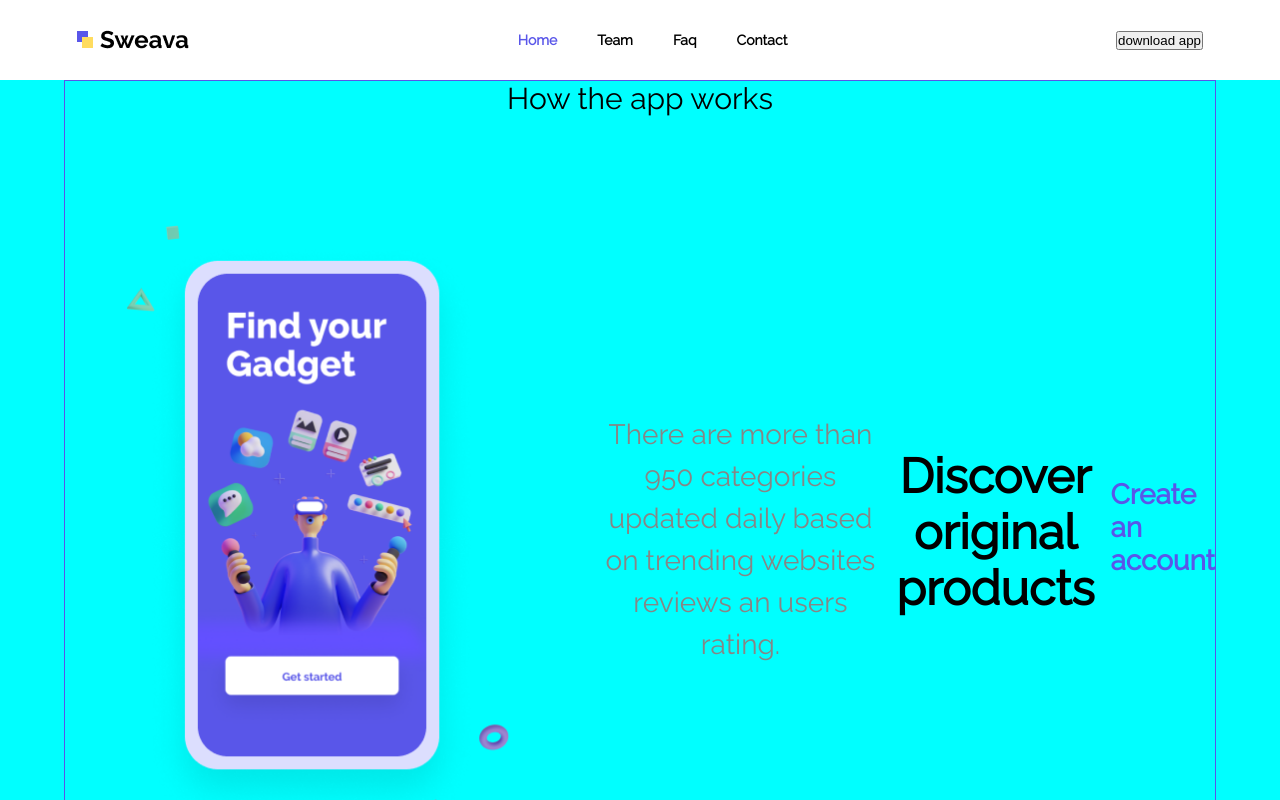
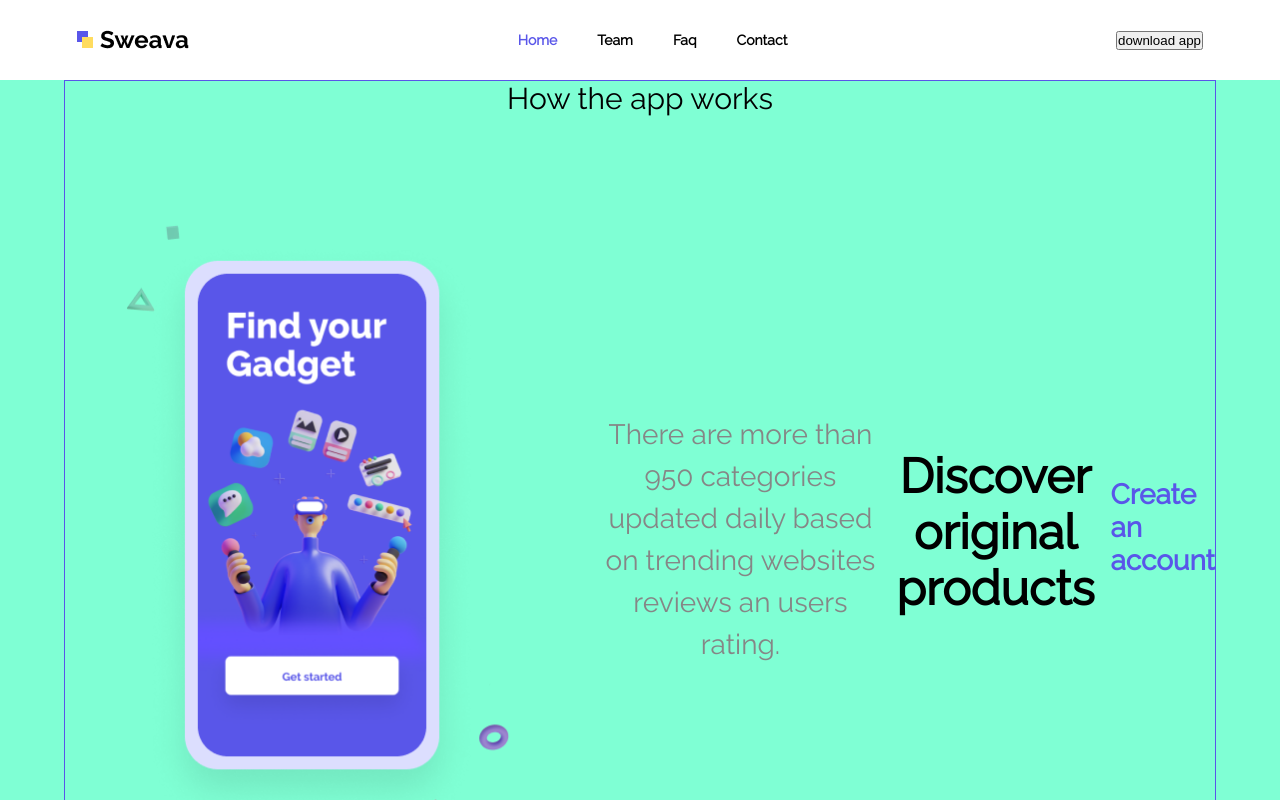
Before and after one commit to RafaRomero8/Maquetado-react, a React (Create React App) app: page / in a window 1280 px wide. Shown: the top 800 px of the page. Built offline with nearby package versions, Linux system fonts and the light colour scheme.

Commit message:
cambiando a desktop

```diff
--- a/src/App.css
+++ b/src/App.css
@@ -242,7 +242,7 @@
     align-items: center;
     flex-direction: column;
     overflow: hidden;
-    background-color: aqua;
+    background-color: aquamarine;
   }
   .section_first {
     width: 90%;
```
